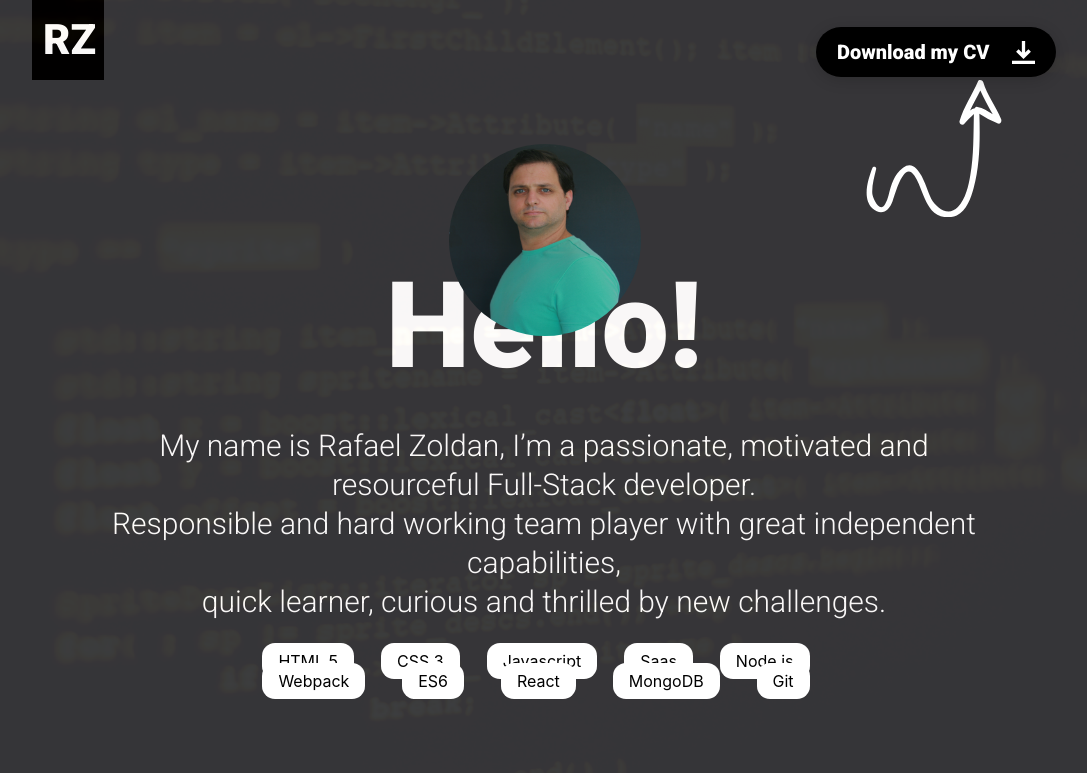
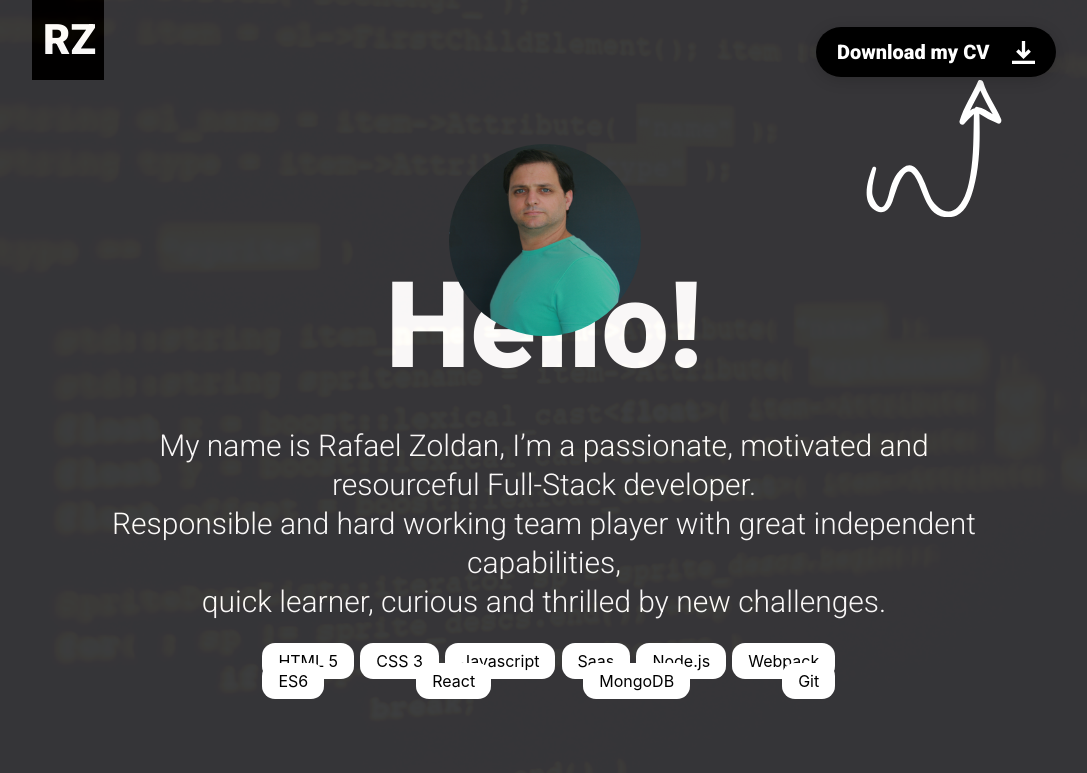
Before and after one commit to rafazold/portfolio, a React (Create React App) app: page / in a window 1280 px wide. Shown: the top 773 px of the page, without its empty margins (96-1183 px from the left). Built offline with nearby package versions, Linux system fonts and the light colour scheme.

Commit message:
css tags

```diff
--- a/src/Homepage/Homepage.js
+++ b/src/Homepage/Homepage.js
@@ -14,7 +14,9 @@ class Homepage extends Component {
                     <img className="hp-background-wave" src="/assets/wave-hp2.svg" alt="wave"/>
                 </div>
                 <CurvedArrow />
-                <img className="profile-picture" src="./assets/rafa.png" alt="avatar"/>
+                <div className="profile-picture-wrapper">
+                    <img className="profile-picture" src="./assets/rafa.png" alt="avatar"/>
+                </div>
                 <div className="homepage-middle-text">
                     <h1 className="homepage-title">Hello!</h1>
                     <p className="homepage-summary">My name is Rafael Zoldan, I’m a passionate, motivated and
--- a/src/Tags/Tags.scss
+++ b/src/Tags/Tags.scss
@@ -17,7 +17,7 @@
 
 @include media-breakpoint-up(md) {
   .skills {
-    max-width: 43%;
+    max-width: 45%;
     margin-left: 28%;
     justify-content: space-between;
   }
```
Also changed, not shown: public/assets/sentinel7.png, 1 other file (tests, documents, lock files or other folders).
